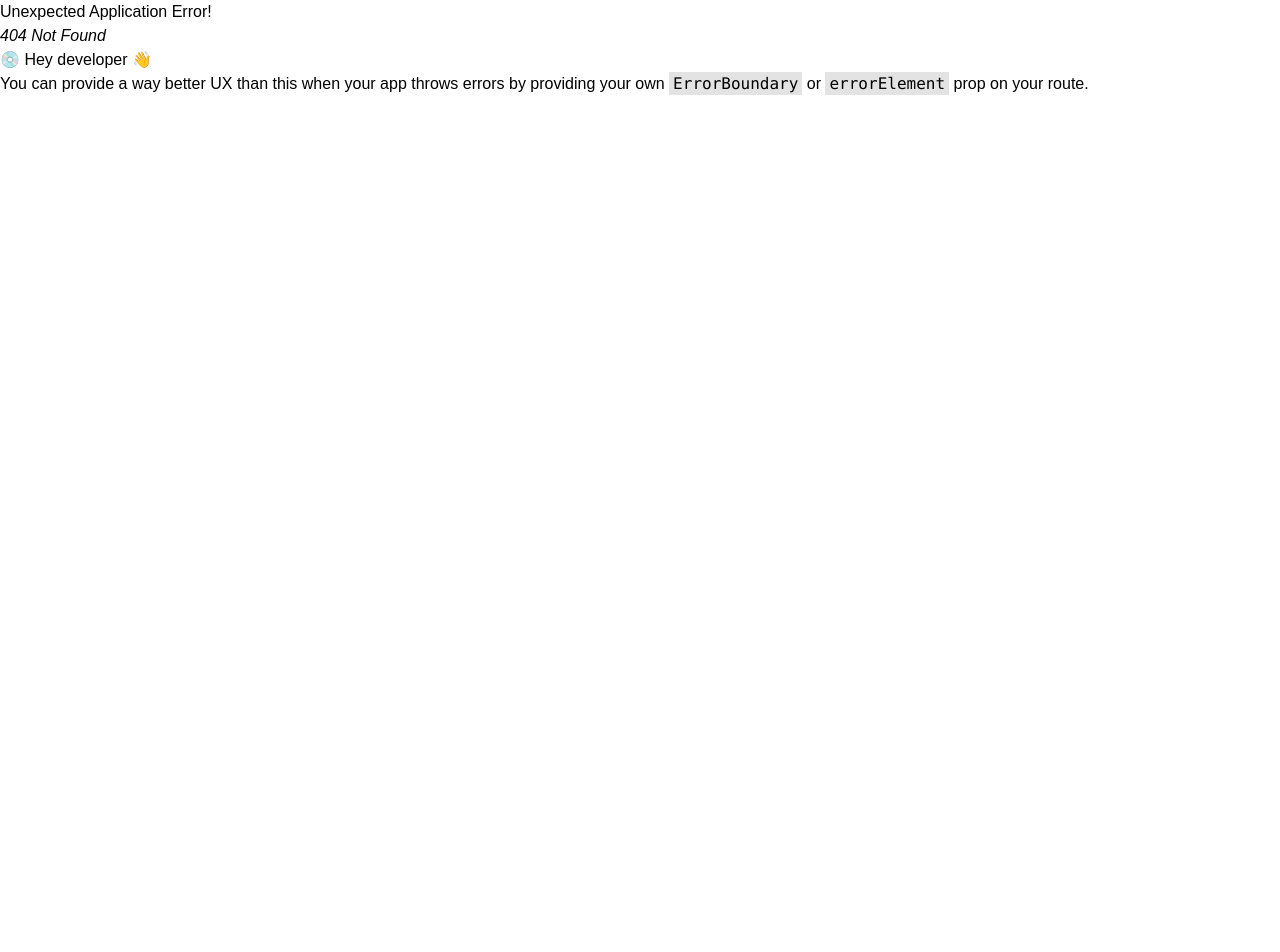
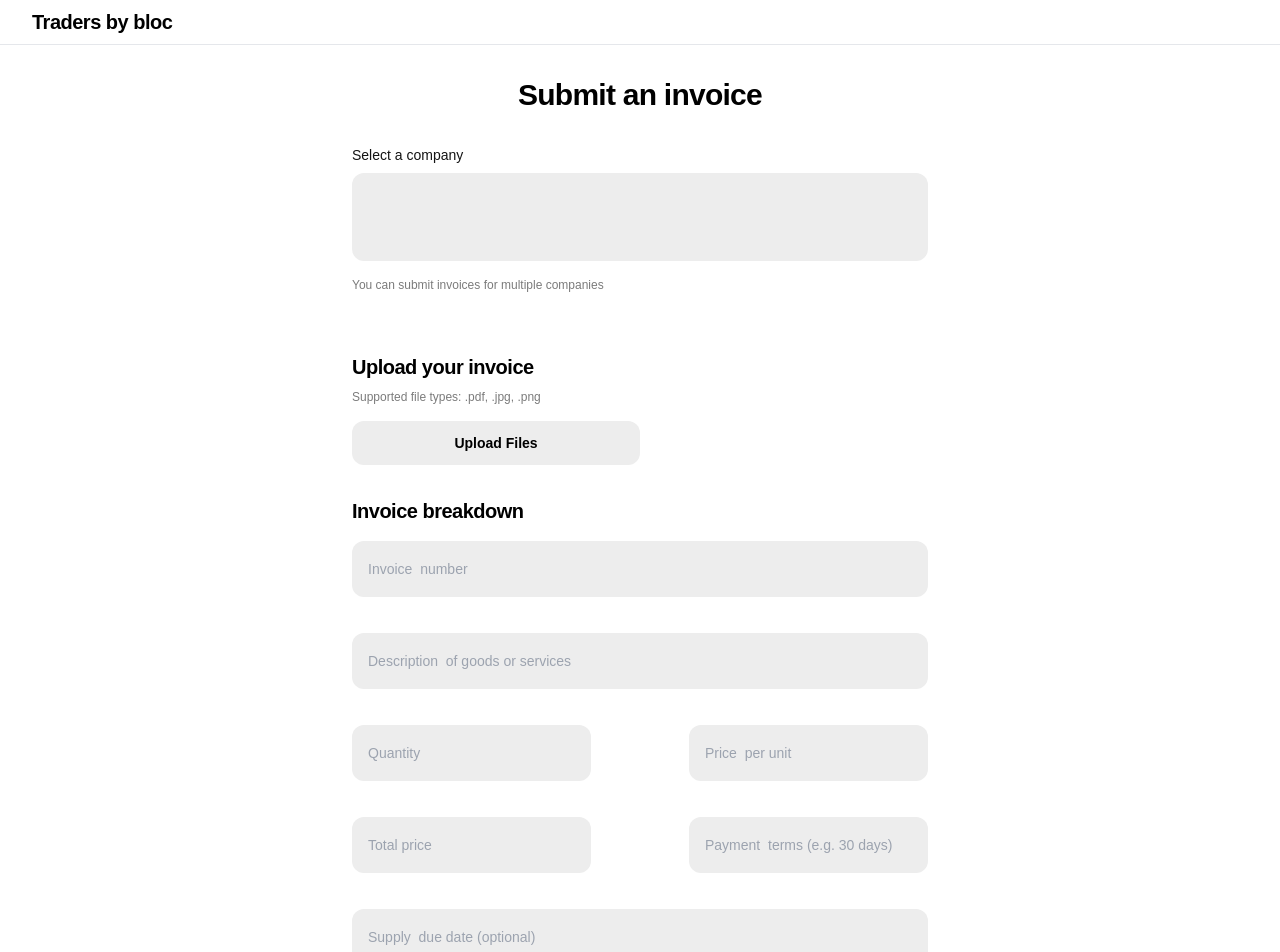
Before and after one commit to AceRex/traders-bloc, a React (Vite) app: page /invoice_submit in a window 1280 px wide. Before the commit this address had no page. Shown: the top 952 px of the page. Before the commit the page ends 800 px from the top, so only its background shows below. Built offline with nearby package versions, Linux system fonts and the light colour scheme.

Commit message:
InvoiceSubmit

```diff
--- a/src/components/form/button.tsx
+++ b/src/components/form/button.tsx
@@ -11,15 +11,15 @@ function Button({
   disabled?: boolean;
   className?: string;
 }) {
-  const baseStyle = "rounded-xl p-3 w-full text-sm capitalize text-center font-bold";
+  const baseStyle =
+    "rounded-xl p-3 w-full text-sm capitalize text-center font-bold cursor-pointer";
   const disabledStyle = "opacity-50 cursor-not-allowed";
 
   const colorStyles = {
     secondary:
       "bg-secondary text-primary hover:bg-text_light hover:text-secondary",
 
-    primary:
-      "bg-bg_light text-dark hover:bg-text_light hover:text-secondary",
+    primary: "bg-bg_light text-dark hover:bg-text_light hover:text-secondary",
   };
 
   // eslint-disable-next-line @typescript-eslint/ban-ts-comment
--- a/src/components/form/formgroup.tsx
+++ b/src/components/form/formgroup.tsx
@@ -1,8 +1,7 @@
+import { ReactElement } from "react";
 
-function Formgroup() {
-  return (
-    <div>Formgroup</div>
-  )
+function FormGroup({ children }: { children: ReactElement }) {
+  return <div className="flex flex-row w-full justify-between">{children}</div>;
 }
 
-export default Formgroup
+export default FormGroup;
--- a/src/components/form/input.tsx
+++ b/src/components/form/input.tsx
@@ -13,7 +13,7 @@ function Input({
   onChange,
   isMultiSelect = false,
 }: {
-  label: string;
+  label?: string;
   inputWidth?: string;
   type?: string;
   subText?: string;
@@ -59,7 +59,7 @@ function Input({
           type={type}
           value={value as string}
           onChange={onChange}
-          className={`bg-bg_light p-2 rounded-xl focus:outline focus:outline-secondary ${
+          className={`bg-bg_light p-4 px-4 placeholder:text-sm rounded-xl focus:outline focus:outline-secondary ${
             inputWidth ? inputWidth : "w-full"
           }`}
           placeholder={placeholder}
@@ -69,7 +69,7 @@ function Input({
     );
   } else if (type === "textarea") {
     inputElement = (
-      <div className="flex flex-col gap-2 mb-7">
+      <div className="flex flex-col px-4 gap-2 mb-7">
         <label className="text-sm text-text">{label}</label>
         <textarea
           rows={rows}
@@ -142,7 +142,7 @@ function Input({
     );
   } else if (type === "checkbox") {
     inputElement = (
-      <div className="flex items-center justify-center  gap-2 mb-7">
+      <div className="flex px-4 gap-2 mb-7">
         <input
           type="checkbox"
           id="terms"
@@ -150,8 +150,11 @@ function Input({
           // onChange={handleCheckboxChange}
           className="mr-2 h-4 w-4 text-secondary bg-light border-text_light rounded focus:ring-secondary"
         />
-        <label htmlFor="terms" className="max-md:text-xs lg:text-sm text-text_light">
-         {label}
+        <label
+          htmlFor="terms"
+          className="max-md:text-xs lg:text-sm text-text_light"
+        >
+          {label}
         </label>
       </div>
     );
@@ -161,7 +164,7 @@ function Input({
 }
 
 Input.propTypes = {
-  label: PropTypes.string.isRequired,
+  label: PropTypes.string,
   inputWidth: PropTypes.string,
   type: PropTypes.oneOf(["text", "password", "textarea", "select"]).isRequired,
   subText: PropTypes.string,
--- /dev/null
+++ b/src/components/subtext.tsx
@@ -0,0 +1,5 @@
+function Subtext({ text, className }: { text: string; className?: string }) {
+  return <p className={`text-xs text-text_light ${className}`}>{text}</p>;
+}
+
+export default Subtext;
--- a/src/output.css
+++ b/src/output.css
@@ -602,6 +602,10 @@ video {
   margin-top: 2rem;
 }
 
+.mb-2 {
+  margin-bottom: 0.5rem;
+}
+
 .flex {
   display: flex;
 }
@@ -644,6 +648,10 @@ video {
 
 .cursor-not-allowed {
   cursor: not-allowed;
+}
+
+.cursor-pointer {
+  cursor: pointer;
 }
 
 .resize-none {
@@ -746,6 +754,10 @@ video {
   padding: 2rem;
 }
 
+.p-4 {
+  padding: 1rem;
+}
+
 .px-2 {
   padding-left: 0.5rem;
   padding-right: 0.5rem;
@@ -759,6 +771,11 @@ video {
 .py-1 {
   padding-top: 0.25rem;
   padding-bottom: 0.25rem;
+}
+
+.px-4 {
+  padding-left: 1rem;
+  padding-right: 1rem;
 }
 
 .text-center {
@@ -846,6 +863,16 @@ video {
   font-family: "Work Sans", sans-serif;
 }
 
+.placeholder\:text-sm::-moz-placeholder {
+  font-size: 0.875rem;
+  line-height: 1.25rem;
+}
+
+.placeholder\:text-sm::placeholder {
+  font-size: 0.875rem;
+  line-height: 1.25rem;
+}
+
 .hover\:bg-text_light:hover {
   --tw-bg-opacity: 1;
   background-color: rgb(123 123 123 / var(--tw-bg-opacity));
@@ -897,6 +924,11 @@ video {
     font-size: 0.75rem;
     line-height: 1rem;
   }
+
+  .max-md\:text-lg {
+    font-size: 1.125rem;
+    line-height: 1.75rem;
+  }
 }
 
 @media not all and (min-width: 640px) {
@@ -922,6 +954,14 @@ video {
     width: 20%;
   }
 
+  .lg\:w-full {
+    width: 100%;
+  }
+
+  .lg\:w-\[60\%\] {
+    width: 60%;
+  }
+
   .lg\:text-3xl {
     font-size: 1.875rem;
     line-height: 2.25rem;
@@ -937,6 +977,11 @@ video {
     line-height: 1.25rem;
   }
 
+  .lg\:text-xl {
+    font-size: 1.25rem;
+    line-height: 1.75rem;
+  }
+
   .lg\:tracking-tight {
     letter-spacing: -0.025em;
   }
--- /dev/null
+++ b/src/pages/invoiceSubmit.tsx
@@ -0,0 +1,89 @@
+// import { useNavigate } from "react-router-dom";
+import Button from "../components/form/button";
+import FormGroup from "../components/form/formgroup";
+import Input from "../components/form/input";
+import SignupHeader from "../components/headers/signupHeader";
+import Subtext from "../components/subtext";
+
+function InvoiceSubmit() {
+  //   const navigate = useNavigate();
+  return (
+    <>
+      <SignupHeader />
+      <div className="w-full h-full lg:w-[80%] m-auto p-8 flex flex-col items-center justify-center mb-4">
+        <p className="max-md:text-2xl lg:text-3xl font-extrabold max-md:text-center max-sm:tracking-tighter lg:tracking-tight">
+          Submit an invoice
+        </p>
+        <div className="max-md:w-full lg:w-[60%] flex flex-col gap-8 mt-8">
+          <Input
+            type="select"
+            isMultiSelect
+            label={"Select a company"}
+            onChange={() => {}}
+            subText="You can submit invoices for multiple companies"
+          />
+          <div>
+            <p className="max-md:text-lg mb-2 lg:text-xl font-extrabold max-md:text-center max-sm:tracking-tighter lg:tracking-tight">
+              Upload your invoice
+            </p>
+            <Subtext
+              text=" Supported file types: .pdf, .jpg, .png"
+              className="mb-4"
+            />
+            <Button
+              text="Upload files"
+              color="primary"
+              className="lg:w-[50%]"
+            />
+          </div>
+          <div>
+            <p className="max-md:text-lg mb-2 lg:text-xl font-extrabold max-md:text-center max-sm:tracking-tighter lg:tracking-tight">
+              Invoice breakdown
+            </p>
+            <Input
+              type="text"
+              placeholder="Invoice  number"
+              onChange={() => {}}
+            />
+            <Input
+              type="text"
+              placeholder="Description  of goods or services"
+              onChange={() => {}}
+            />
+            <FormGroup>
+              <Input type="text" placeholder="Quantity" onChange={() => {}} />
+              <Input
+                type="text"
+                placeholder="Price  per unit"
+                onChange={() => {}}
+              />
+            </FormGroup>
+            <FormGroup>
+              <Input type="text" placeholder="Total price" onChange={() => {}} />
+              <Input
+                type="text"
+                placeholder="Payment  terms (e.g. 30 days)"
+                onChange={() => {}}
+              />
+            </FormGroup>
+            <Input
+              type="text"
+              placeholder="Supply  due date (optional)"
+              onChange={() => {}}
+            />
+            <Input
+            label={"I confirm that the information provided is correct."}
+            type="checkbox"
+            onChange={() => {}}
+          />
+          </div>
+          <div className="flex flex-row items-end place-content-end justify-end">
+            <Button text="Submit" color="secondary" className="lg:w-[20%]" />
+          </div>
+        </div>
+      </div>
+    </>
+  );
+}
+
+export default InvoiceSubmit;
--- a/src/pages/kyb.tsx
+++ b/src/pages/kyb.tsx
@@ -80,7 +80,7 @@ function KYB() {
             </div>
           </div>
           <div className="flex flex-row items-end place-content-end justify-end">
-            <Button text="Submit" color="secondary" className="lg:w-[20%]"/>
+            <Button text="Submit" color="secondary" className="lg:w-[20%]" onClick={() => navigate('/invoice_submit')}/>
           </div>
         </div>
       </div>
--- a/src/router/router.tsx
+++ b/src/router/router.tsx
@@ -6,6 +6,7 @@ import {
 import { lazy, Suspense } from "react";
 import Loading from "../pages/loading";
 import KYB from "../pages/kyb";
+import InvoiceSubmit from "../pages/invoiceSubmit";
 
 const SignUp = lazy(() => import("../pages/signup"));
 
@@ -27,6 +28,14 @@ const router = createBrowserRouter(
             <KYB />
           </Suspense>
         }
+      />{" "}
+      <Route
+        path="/invoice_submit"
+        element={
+          <Suspense fallback={<Loading />}>
+            <InvoiceSubmit />
+          </Suspense>
+        }
       />
     </>
   )
```
